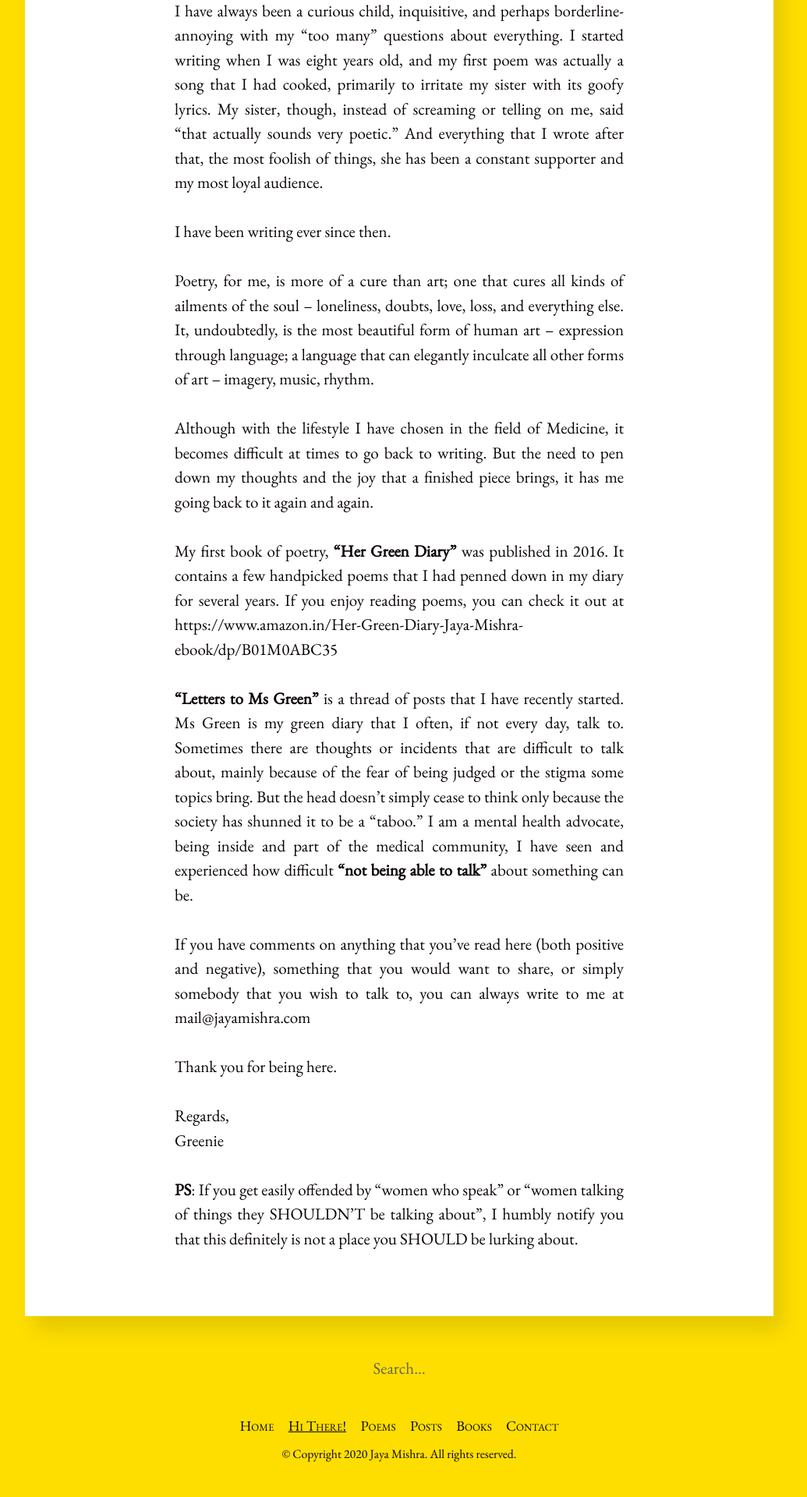
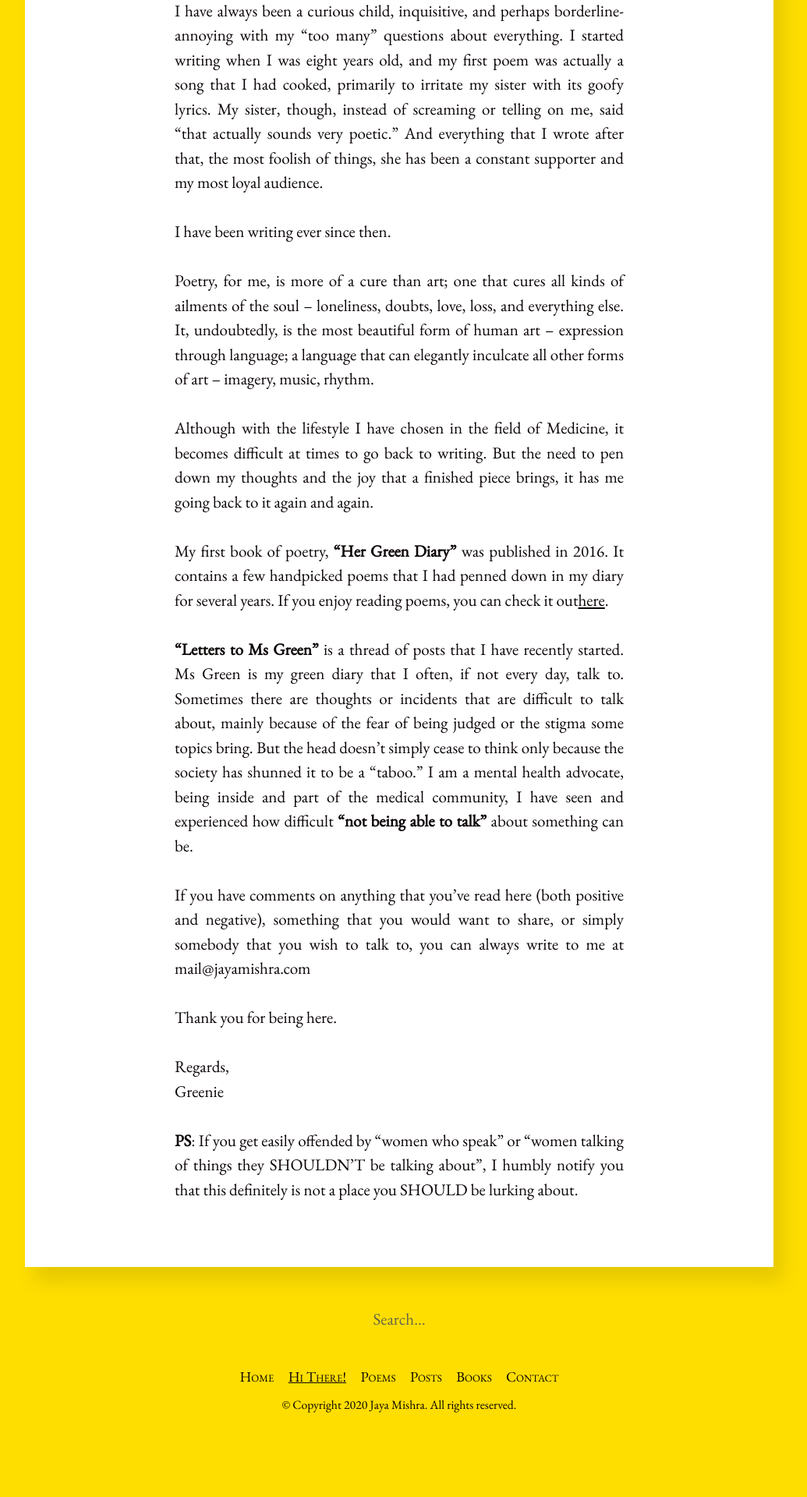
Before and after one commit to owcloud/jblog, a Jekyll site: the page built from about.md, in a window 1280 px wide. Shown: the part 1118-3038 px from the top of the page at 78% size, without its empty margins (128-1163 px from the left). Built offline with Jekyll 4.4.1, drawn with Linux system fonts in a browser that asks for light colours; after the commit the page ends 2975 px from its top, so only the background shows below that.

Commit message:
Update about.md

```diff
--- a/about.md
+++ b/about.md
@@ -24,7 +24,7 @@ Poetry, for me, is more of a cure than art; one that cures all kinds of ailments
 Although with the lifestyle I have chosen in the field of Medicine, it becomes difficult at times to go back to writing. But the need to pen down my thoughts and the joy that a finished piece brings, it has me going back to it again and again.
 
 <br>
-My first book of poetry, **“Her Green Diary”** was published in 2016. It contains a few handpicked poems that I had penned down in my diary for several years. If you enjoy reading poems, you can check it out at https://www.amazon.in/Her-Green-Diary-Jaya-Mishra-ebook/dp/B01M0ABC35
+My first book of poetry, **“Her Green Diary”** was published in 2016. It contains a few handpicked poems that I had penned down in my diary for several years. If you enjoy reading poems, you can check it out<a target="_blank" href="https://www.amazon.in/Her-Green-Diary-Jaya-Mishra-ebook/dp/B01M0ABC35">here</a>.
 
 <br>
 **“Letters to Ms Green”** is a thread of posts that I have recently started. Ms Green is my green diary that I often, if not every day, talk to. Sometimes there are thoughts or incidents that are difficult to talk about, mainly because of the fear of being judged or the stigma some topics bring. But the head doesn’t simply cease to think only because the society has shunned it to be a “taboo.” I am a mental health advocate, being inside and part of the medical community, I have seen and experienced how difficult **“not being able to talk”** about something can be.
```
